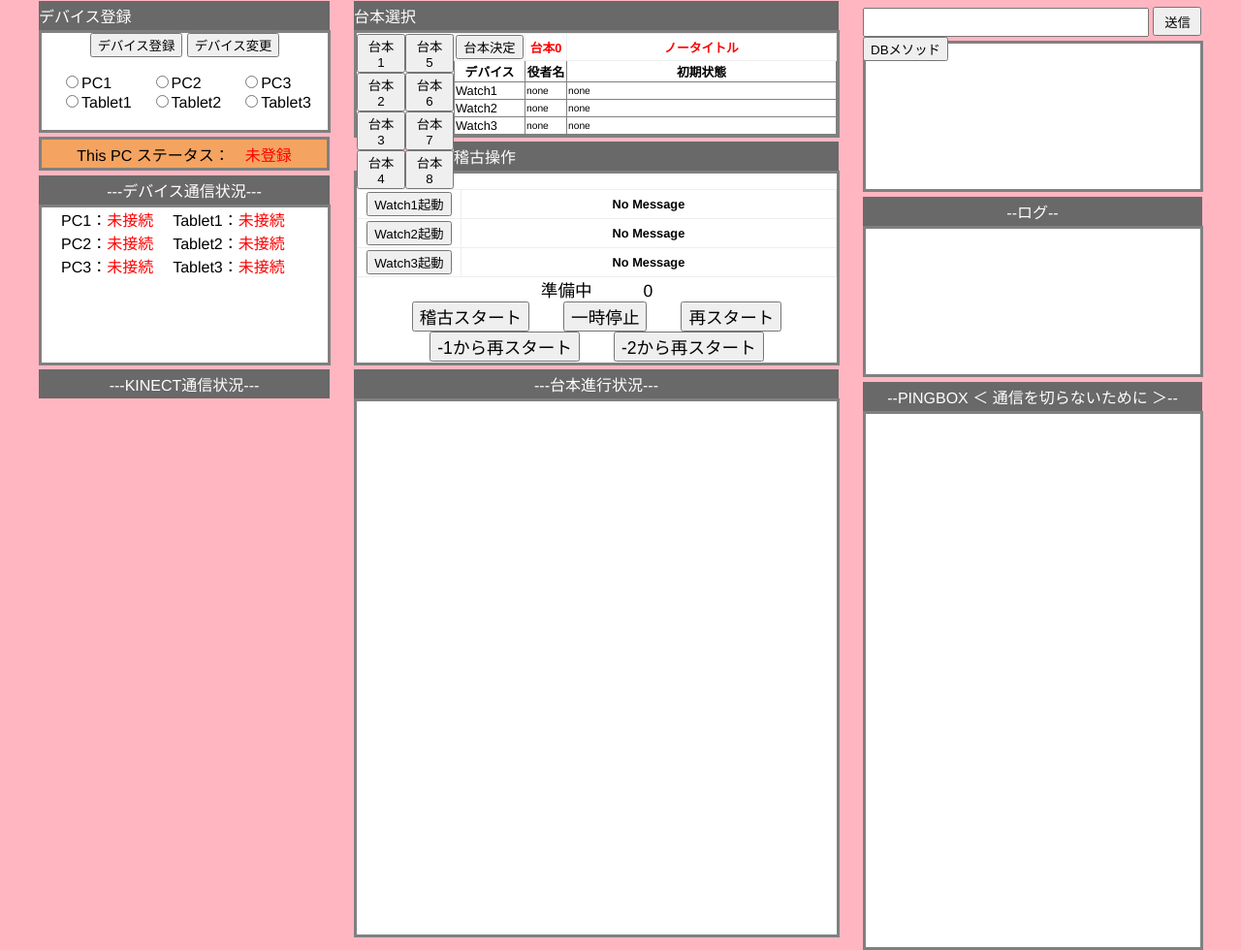
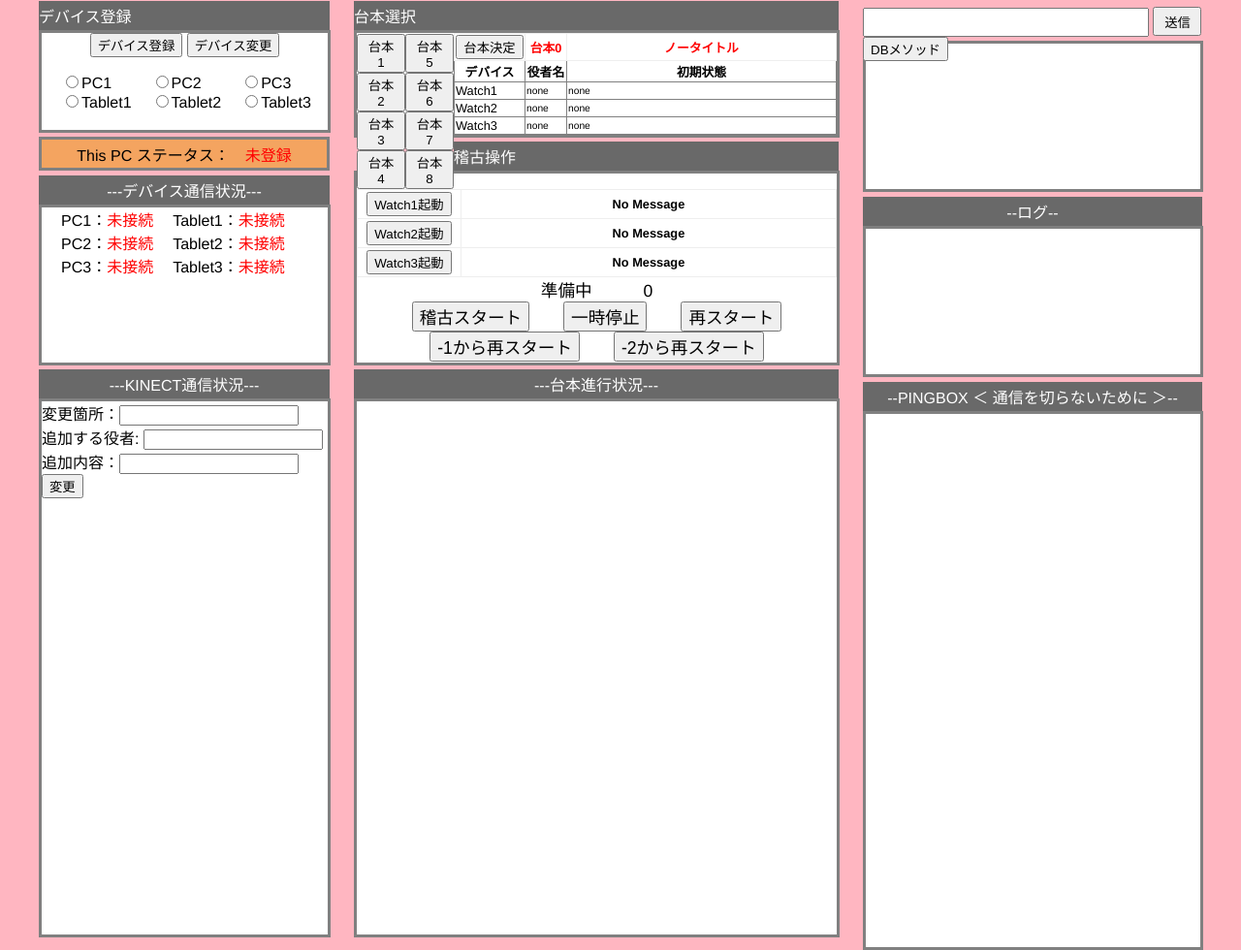
Before and after one commit to MitsukiShimada/ws-git, a website: page index.html in a window 1280 px wide. Shown: the part 132-1112 px from the top of the page at 97% size. Drawn offline with Linux system fonts and the light colour scheme.

Commit message:
台本の修正内容を台本の配列に反映

```diff
--- a/index.html
+++ b/index.html
@@ -107,13 +107,13 @@
 			<div class="kinect_part_title">
 				<nobr id="kinect_title">---KINECT通信状況---</nobr><br>
 			</div>
+
 			<!-- Kinectボックス部分 -->
 			<!--<div class="kinectbox">-->
 			<!--	通知なしモード:順番を入力してチェック<br>-->
 			<!--	<input type="text" id="kinect_count_input"/>-->
 			<!--	<button name="button_kinect_check" value="kinect_check" onclick="onKinectCheckButton();">kinectチェック</button><br>-->
 			<!--	<nobr id="check_kinect_text">kinectチェック前</nobr><br>-->
-
 			<!--	<nobr id="debug_daihon3">台本3 モーション有り</nobr><br>-->
 			<!--	<button name="scenario1" value="s1" onclick="Scenario1Button();">1</button>-->
 			<!--	<button name="scenario6" value="s6" onclick="Scenario6Button();">6</button>-->
@@ -161,10 +161,18 @@
 			<!--	watchingの値: <nobr id="display_watching">無</nobr>-->
 			<!--	kinectingの値: <nobr id="display_kinecting">無</nobr>-->
 			<!--</div>-->
-			<!--<div class = "changeDatabase">-->
-			<!--	<input type="text" id="daihon_input"/>-->
-			<!--	<input type="button" id="daihon_button" onclick="onDatabaseChangeButton()" value="変更"/><br>				-->
-			<!--</div>-->
+
+
+			<!--台本変更部分 島田修正-->
+			<div class = "changeDatabase_part">
+				変更箇所：<input type="text" id="henkou_sitei"/><br>
+				追加する役者: <input type="text" id="addActor"/><br>
+				追加内容：<input type="text" id="togaki_naiyou"/><br>
+				<input type="button" id="daihon_button" onclick="onDatabaseChangeButton()" value="変更"/><br>
+			</div>
+			<!--変更部分修正終わり-->
+
+
 		</div>
 		<br>
 	</div>
--- a/indexc.css
+++ b/indexc.css
@@ -157,6 +157,18 @@ nobr#check_kinect_text{
 	display: table-cell;
 	vertical-align: middle;
 }
+
+
+/* *******************台本へ変更部分************** */
+div.changeDatabase_part{
+	width: 295px;
+	height: 550px;
+	border-style: solid;
+	border-color: gray;
+	background-color: white;
+}
+
+
 /* ********************稽古部分******************** */
 div.training_part{
 	margin-top: 20px;
--- a/indexc.js
+++ b/indexc.js
@@ -879,7 +879,77 @@ function DBdebug_chat(func_name, db_data){
 	};
 }
 
-
+function onDatabaseChangeButton(){
+
+	//入力内容の取得
+	var changePoint = document.getElementById("henkou_sitei").value;
+	var newElement = document.getElementById("togaki_naiyou").value;
+	var addActor = document.getElementById("addActor").value;
+
+	document.getElementById("henkou_sitei").innerHTML = "";
+	document.getElementById("togaki_naiyou").innerHTML = "";
+	document.getElementById("addActor").innerHTML = "";
+
+	//changePoint -= 1;
+
+	for(var i = scriptArray.length-1; i >= Number(changePoint-1); i--){	//挿入位置を開ける
+		console.log(i);
+		scriptArray[i][0] = Number(scriptArray[i][0]) + Number(3.0);	//挿入する位置以降の要素の時間情報をずらす
+		// scriptArray[i+1] = scriptArray[i];	//配列の要素を一つずつずらす
+
+		scriptArray[i+1] = new Array(5);
+		scriptArray[i+1][0] = scriptArray[i][0];
+		scriptArray[i+1][1] = scriptArray[i][1];
+		scriptArray[i+1][2] = scriptArray[i][2];
+		scriptArray[i+1][3] = scriptArray[i][3];
+		scriptArray[i+1][4] = scriptArray[i][4];
+
+	}
+
+	if(actorNameArray.indexOf(addActor) >= 0 ){	//入力された名前の登場人物が台本にいれば行う.打ち間違い防止
+		scriptArray[changePoint-1][0] = Number(scriptArray[(changePoint-2)][0]) + Number(3.0);	//前の要素の時間情報の3秒後
+		scriptArray[changePoint-1][1] = addActor;	//役名
+		scriptArray[changePoint-1][2] = 0;	//セリフの内容，今回は扱わない
+		scriptArray[changePoint-1][3] = newElement;	//新しいト書き
+		scriptArray[changePoint][4] = Number(actorNameArray.indexOf(addActor)) + 1;
+		// for(var i = 0; i < actorNameArray.length; i++){
+		// 	if(actorNameArray[i] == addActor){	//入力された役名の役者idを入れる
+		// 		scriptArray[changePoint][4] = i;
+		// 	}
+		// }
+
+	}else {console.log("No Such Character");}	//入力された名前の登場人物がいなかったら
+
+	makeArray(scriptArray.length, scriptArray);
+	//+++++++++++++ここまでが台本の配列の更新処理+++++++++++++++++++++++++++
+
+	//++++++++++++++ここからデータベース更新処理++++++++++++++++++++++++++++
+
+	var splitActionArray = new Array;
+	var splitScriptArray = new Array;
+	var actionIndex = 0;
+	var scriptIndex = 0;
+
+	//台本の配列をaction関係とscript関係に分割
+	for(var i = 0; i < scriptArray.length; i++){
+		if(scriptArray[i][3] != 0){	//ト書きがある場合
+			splitActionArray[actionIndex] = new Array(3);	//actionについての２次元配列，時間，ト書き，役者
+			splitActionArray[actionIndex][0] = scriptArray[i][0];	//時間情報
+			splitActionArray[actionIndex][1] = scriptArray[i][3];	//ト書き
+			splitActionArray[actionIndex][2] = scriptArray[i][4];	//役者id
+			actionIndex++;
+		}else{
+			splitScriptArray[scriptIndex] = new Array(3);
+			splitScriptArray[scriptIndex][0] = scriptArray[i][0];	//時間情報
+			splitScriptArray[scriptIndex][1] = scriptArray[i][2];	//セリフ
+			splitScriptArray[scriptIndex][2] = scriptArray[i][4];	//役者id
+		}
+	}
+
+
+
+
+}
 
 function convertStringDataInto2DArray(input){
 	var splitArray = new Array();
@@ -987,6 +1057,7 @@ function timeCounterControl(control){
  		if(repeatFlag == 1){
    		timeCount += 1;
    		var secConvert = timeCount / 10.0;
+
    		//時間情報を調整して通知
    		// var timeAdjust = Number(scriptArray[scriptProgress][0]) + Number(scriptProgress) * 2.0;
 		//時間情報そのまま通知
@@ -1205,7 +1276,7 @@ function makeArray(length, scriptarray){
 				if(j == 0){
 					// resultTable += "<tr class=\""+ scriptarray[i][j] +"\">";	//trにはクラス(0,1,2,3・・・)をつける
 					resultTable += "<tr class=\""+ i +"\">";	//trにはクラス(0,1,2,3・・・)をつける
-					resultTable += "<td>" + i + "</td>";
+					resultTable += "<td>" + (i+1) + "</td>";
 					resultTable +="<td>" + scriptarray[i][j] + "</td>";
 				} else if(j == 3){
 					resultTable +="<td>" + scriptarray[i][j] + "</td></tr>";
```
